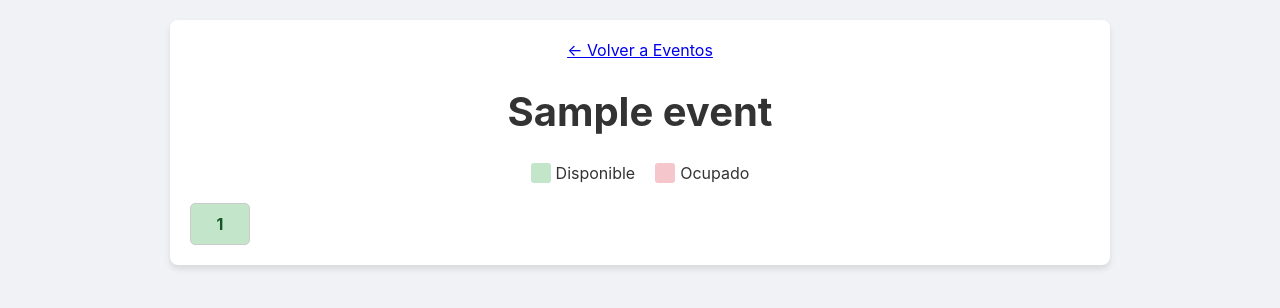
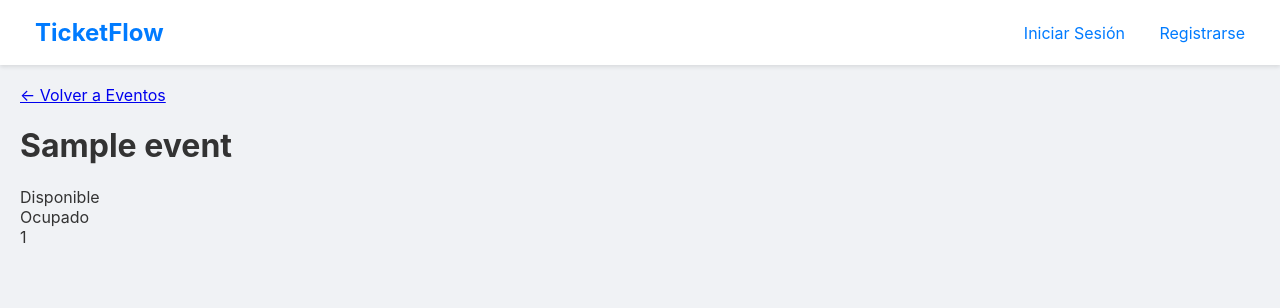
Before and after one commit to catcita/Proy3_SD, a Flask app: template app3/templates/seats.html in a window 1280 px wide. Shown: the top 308 px of the page. Run offline with Flask 3, Linux system fonts and the light colour scheme; the template is opened without the code that fills it: most values are stand-ins (such as "Sample title", 1, 10 or a date in 2020).

Commit message:
cata: Actualización de seats.html para que también extienda base.html

```diff
--- a/app3/templates/seats.html
+++ b/app3/templates/seats.html
@@ -1,97 +1,7 @@
-<!DOCTYPE html>
-<html lang="es">
-<head>
-    <meta charset="UTF-8">
-    <meta name="viewport" content="width=device-width, initial-scale=1.0">
-    <title>Selección de Asientos - {{ event.name if event else 'Evento no encontrado' }}</title>
-    <style>
-        body {
-            font-family: -apple-system, BlinkMacSystemFont, "Segoe UI", Roboto, "Helvetica Neue", Arial, sans-serif;
-            background-color: #f0f2f5;
-            color: #333;
-            margin: 0;
-            padding: 20px;
-        }
-        .header {
-            text-align: center;
-            margin-bottom: 20px;
-        }
-        .header h1 {
-            font-size: 2.5em;
-        }
-        .container {
-            max-width: 900px;
-            margin: 0 auto;
-            background: #fff;
-            padding: 20px;
-            border-radius: 8px;
-            box-shadow: 0 4px 6px rgba(0,0,0,0.1);
-        }
-        .seat-grid {
-            display: grid;
-            grid-template-columns: repeat(auto-fill, minmax(60px, 1fr));
-            gap: 10px;
-            margin-top: 20px;
-        }
-        .seat {
-            padding: 10px;
-            text-align: center;
-            border-radius: 5px;
-            font-weight: bold;
-            border: 1px solid #ccc;
-        }
-        .seat.available {
-            background-color: #c3e6cb;
-            color: #155724;
-            cursor: pointer;
-            transition: background-color 0.2s;
-        }
-        .seat.available:hover {
-            background-color: #b1dfbb;
-        }
-        .seat.reserved, .seat.sold {
-            background-color: #f5c6cb;
-            color: #721c24;
-            cursor: not-allowed;
-            opacity: 0.6;
-        }
-        .legend {
-            display: flex;
-            justify-content: center;
-            gap: 20px;
-            margin-bottom: 20px;
-        }
-        .legend-item {
-            display: flex;
-            align-items: center;
-            gap: 5px;
-        }
-        .legend-color {
-            width: 20px;
-            height: 20px;
-            border-radius: 3px;
-        }
-        .error-box {
-            text-align: center;
-            padding: 20px;
-            margin: 20px;
-            border-radius: 8px;
-            background-color: #f8d7da;
-            color: #721c24;
-            border: 1px solid #f5c6cb;
-        }
-        #global-message {
-            text-align: center;
-            padding: 10px;
-            border-radius: 5px;
-            margin-top: 20px;
-            display: none;
-        }
-    </style>
-</head>
-<body>
+{% extends "base.html" %}
+{% block title %}Selección de Asientos - {{ event.name if event else 'Evento no encontrado' }}{% endblock %}
 
-    <div class="container">
+{% block content %}
     <div class="header">
         <a href="/">&larr; Volver a Eventos</a>
         <h1>{{ event.name if event else 'Evento no encontrado' }}</h1>
@@ -125,7 +35,6 @@
             <p>No se encontraron asientos para este evento.</p>
         </div>
     {% endif %}
-    </div>
 
     <script>
         function reservarAsiento(seatId, eventId) {
@@ -142,8 +51,7 @@
                 },
                 body: JSON.stringify({
                     seat_id: seatId,
-                    event_id: eventId,
-                    user_id: 123 // ID de usuario de ejemplo
+                    event_id: eventId
                 })
             })
             .then(response => response.json())
@@ -168,6 +76,4 @@
             });
         }
     </script>
-
-</body>
-</html>
+{% endblock %}
```
Lines whose indentation alone changed are shown as unchanged.
